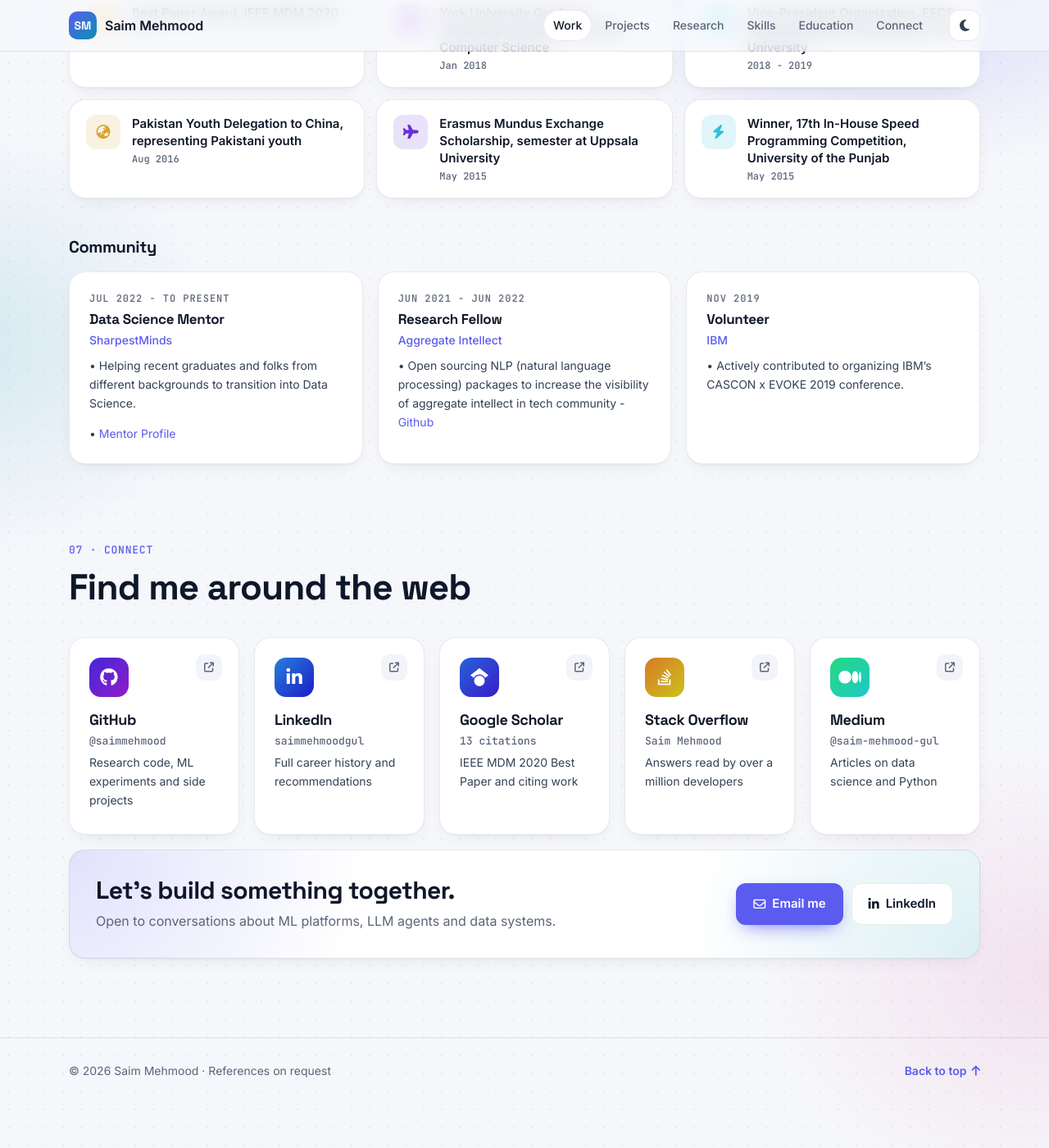
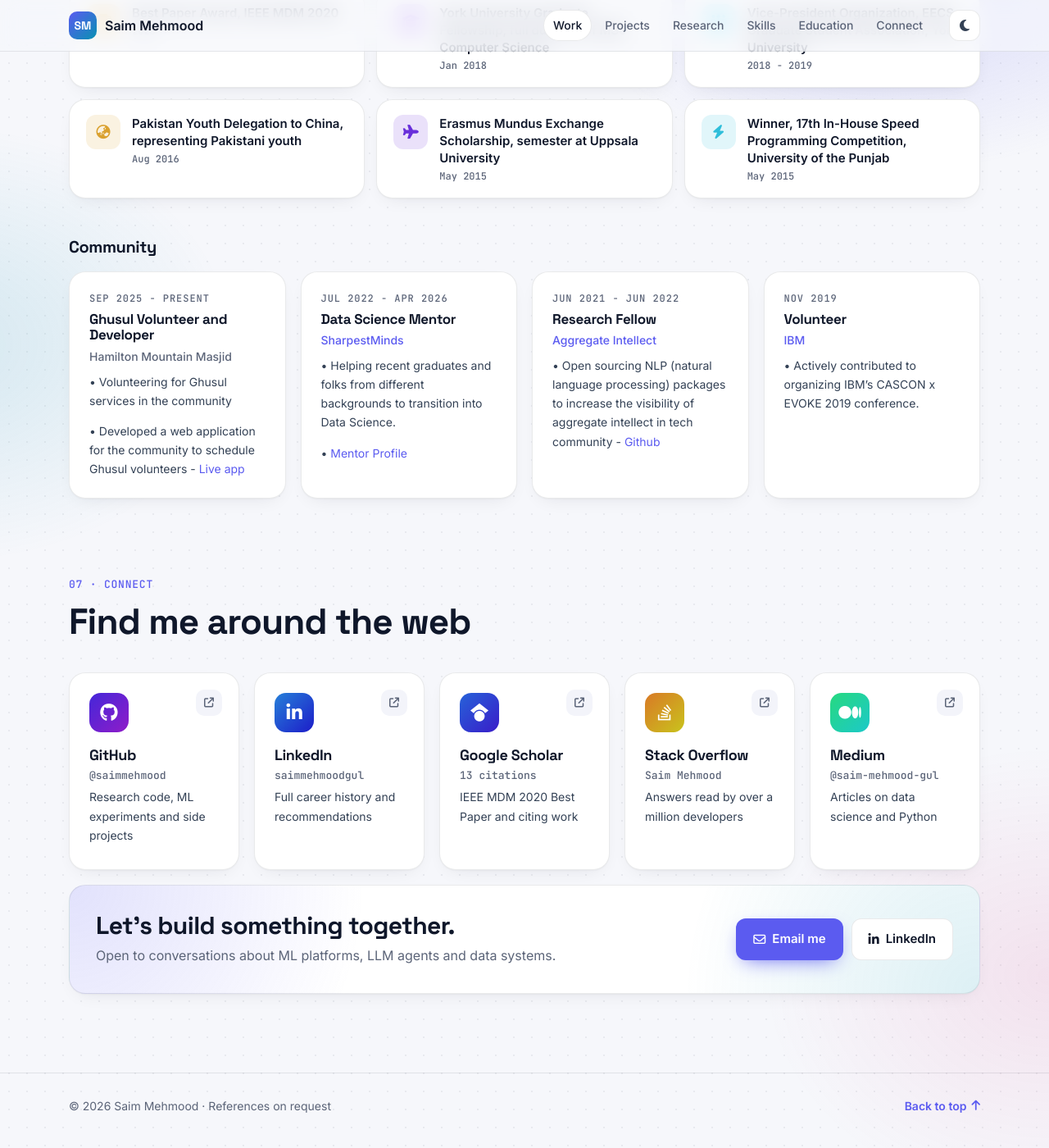
Before and after one commit to saimmehmood/saimmehmood.github.io, a Jekyll site: the page built from index.md, in a window 1280 px wide and 1400 px high, scrolled down 6872 px. Shown: the whole window at 82% size. Built offline with Jekyll 4.4.1, drawn with Linux system fonts in a browser that asks for light colours.

Commit message:
add Hamilton Mountain Masjid volunteering, fix SharpestMinds dates
Co-Authored-By: Claude Opus 5.5 <noreply@anthropic.com>

```diff
--- a/_data/volunteer.yml
+++ b/_data/volunteer.yml
@@ -1,8 +1,18 @@
+- layout: left
+  company: Hamilton Mountain Masjid
+  job_title: Ghusul Volunteer and Developer
+  dates: Sep 2025 - Present
+  description: | # this will include new lines to allow paragraphs
+    •	Volunteering for Ghusul services in the community
+
+    •	Developed a web application for the community to schedule Ghusul volunteers - [Live app](https://ghusul-app.vercel.app/)
+
+
 - layout: left
   company: SharpestMinds
   link: https://www.sharpestminds.com/
   job_title: Data Science Mentor
-  dates: Jul 2022 - to Present
+  dates: Jul 2022 - Apr 2026
   # quote: >
   #  Solving 21st century problems by diging holes and making game changing products like the *not a flamethrower*
   description: | # this will include new lines to allow paragraphs
--- a/assets/css/site.css
+++ b/assets/css/site.css
@@ -547,7 +547,7 @@ a.tile:hover .tile-arrow { color: var(--accent-ink); background: var(--tint); tr
 }
 .award-title { font-weight: 600; font-size: 15px; line-height: 1.4; color: var(--ink); }
 .award-date { font: 500 12px var(--font-mono); color: var(--muted); margin-top: 4px; }
-.community-grid { grid-template-columns: repeat(auto-fill, minmax(280px, 1fr)); }
+.community-grid { grid-template-columns: repeat(auto-fill, minmax(240px, 1fr)); }
 .community { display: flex; flex-direction: column; gap: 8px; --hue: 330; }
 .community h4 { font-size: 17px; }
 
```
